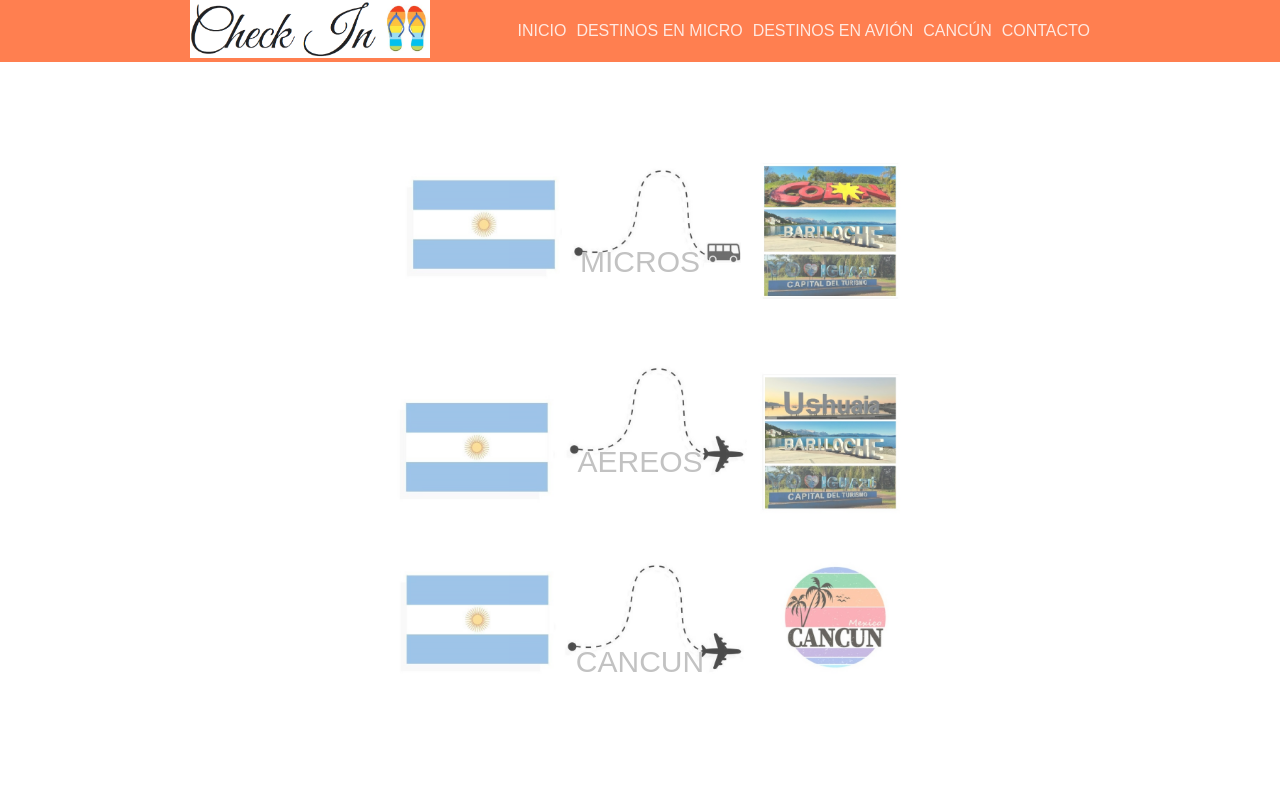
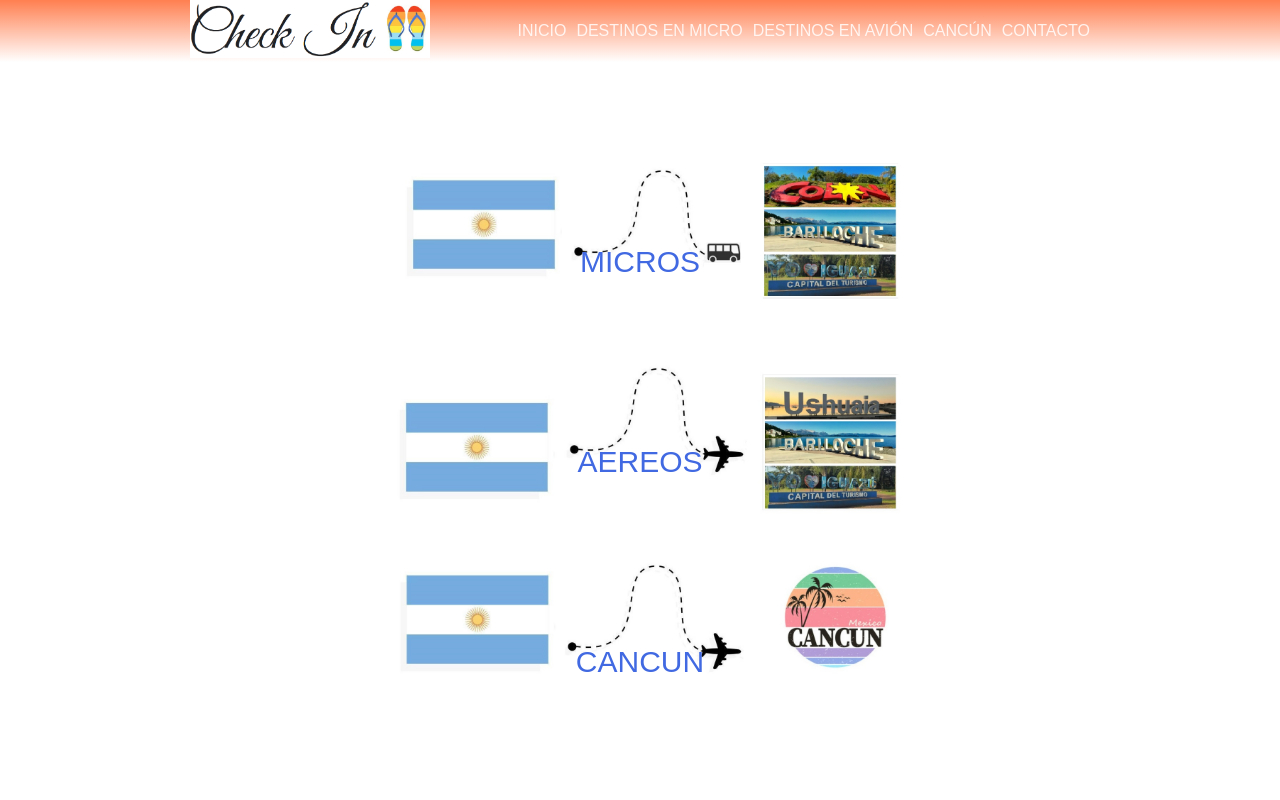
Before and after one commit to nchamli/checkin_chamlinadia, a plain HTML site: page index.html in a window 1280 px wide. Shown: the top 800 px of the page. Drawn offline with Linux system fonts and the light colour scheme.

Commit message:
Se modifica para entrega de desaf con animaciones

```diff
--- a/css/style.css
+++ b/css/style.css
@@ -16,7 +16,7 @@
 
 .menu_superior {
 
-	background-color: coral;
+	background-image: linear-gradient(to bottom, coral 0%, transparent 100%);
 }
 
 .contenedormenu_superior {
@@ -71,7 +71,7 @@
 }
 
 .grid a {
-	color: darkgray;
+	color: royalblue;
 	font-size: 30px;
 	text-decoration: none;
 	text-transform: uppercase;
@@ -82,13 +82,12 @@
 	background-repeat: no-repeat;
 	background-size: cover;
 	background-position: center;
+	transition: all 0.4s ease-in-out;
 }
 
 
-.grid a {
-	opacity: 0.7
-		/*0 - 1*/
-	;
+.grid a:hover {
+	opacity: 0.5;
 }
 
 .grid1 {
@@ -141,6 +140,14 @@
 
 .flex img {
 	width: 100%;
+	transition: all 0.5s ease-in-out;
+
+}
+
+.flex img:hover {
+
+	transform: rotate(15deg) scale(1.5);
+
 }
 
 .flex .text {
@@ -156,7 +163,6 @@
 	border-style: solid;
 	color: rgba(255, 255, 255, 0.827);
 	background-color: coral;
-
 }
 
 .barra {
```
